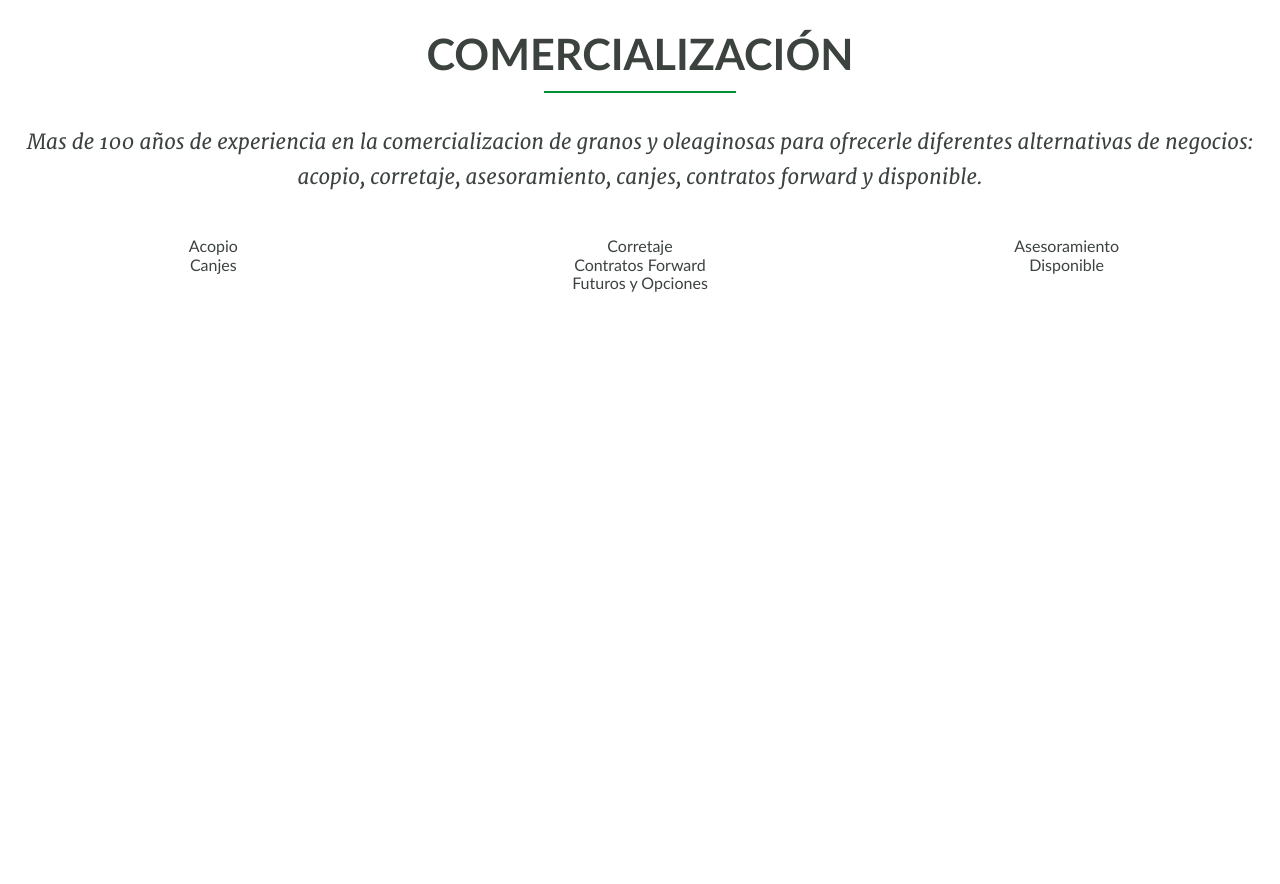
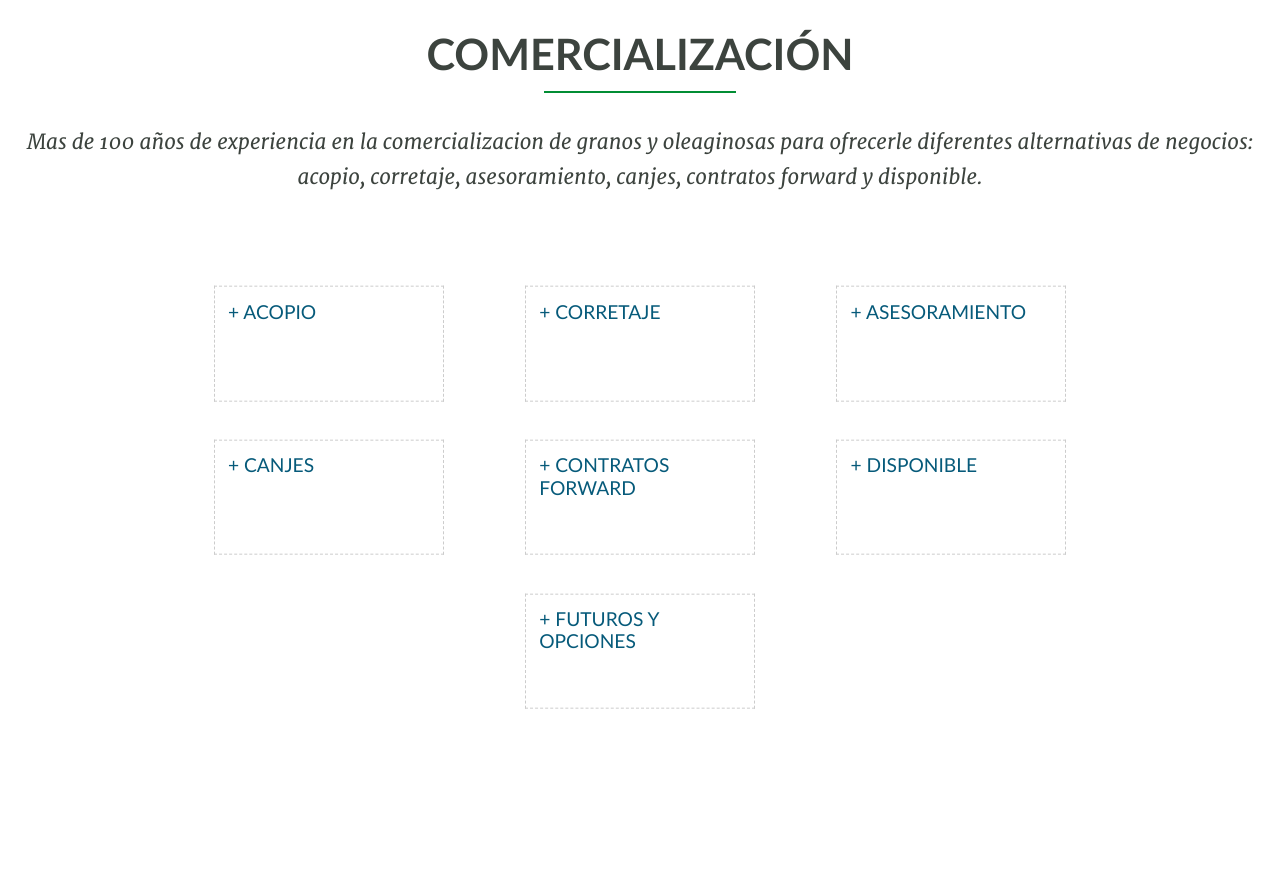
Before and after one commit to luchisds/buratovich, a Django app: template website/templates/units.html in a window 1280 px wide. Shown: the part 1664-2548 px from the top of the page. Run offline with Django 3.2, Linux system fonts and the light colour scheme; the template is opened without the code that fills it, so the values that code supplies are empty; parts of the project's set-up code (start-up, migrations or seed data) failed here and were passed over; some libraries are stand-ins or nearby versions.

Commit message:
commercial boxes in bussines units

```diff
--- a/website/static/css/base.styl
+++ b/website/static/css/base.styl
@@ -115,6 +115,9 @@ footer
 		column(1/2, gutter:0)
 	.col-3
 		column(1/3, gutter:0)
+	.row
+		stack()
+		center()
 	.acopio
 		.related
 			article
--- a/website/static/css/layout.styl
+++ b/website/static/css/layout.styl
@@ -736,7 +736,6 @@ footer
 
 #bussines-units
 	background url('../img/units/back.jpg') no-repeat top center
-	// margin-top -1em
 	padding 3em 0
 	text-align center
 	.units-description
@@ -788,6 +787,8 @@ footer
 		.separator
 			width 3em
 		.main
+			&::after
+				background url('../img/units/unit_acopio.jpg') no-repeat fixed top right
 			.map-container
 				padding 1em 0 0 1em
 				position relative
@@ -816,7 +817,6 @@ footer
 				.plant
 					position relative
 					text-align left
-					// width 50%
 					width 320px
 					z-index 3
 					.detail
@@ -851,8 +851,6 @@ footer
 						margin-top 15px
 				.gp
 					margin 10% auto auto 0
-			&::after
-				background url('../img/units/unit_acopio.jpg') no-repeat fixed top right
 		.related
 			margin-top 4em
 			padding 0 10%
@@ -870,6 +868,27 @@ footer
 		.main
 			&::after
 				background url('../img/units/unit_commer.jpg') no-repeat fixed center left
+			.content
+				position relative
+				top 50%
+				transform translateY(-50%)
+				& > div
+					overflow hidden
+			.box
+				background-color white
+				border 1px dashed $midGrey
+				//box-shadow: 0 0 0 4px #ff0030, 2px 1px 6px 4px rgba(10, 10, 0, 0.5);
+				box-shadow 0 0 0 6px white
+				color $accentColor
+				display inline-block
+				float none
+				font-size 1.2em
+				height 6em
+				margin 1em 2em
+				padding .7em
+				text-align left
+				vertical-align top
+				width 12em
 	.agro
 		.separator
 			width 8em
--- a/website/static/css/styles.css
+++ b/website/static/css/styles.css
@@ -995,6 +995,37 @@ footer .foot:last-child {
 #bussines-units .col-3:last-child {
   margin-right: 0%;
 }
+#bussines-units .row {
+  display: block;
+  clear: both;
+  float: none;
+  width: 100%;
+  margin-left: auto;
+  margin-right: auto;
+  *zoom: 1;
+  width: auto;
+  max-width: 1440px;
+  float: none;
+  display: block;
+  margin-right: auto;
+  margin-left: auto;
+  padding-left: 0;
+  padding-right: 0;
+}
+#bussines-units .row:first-child {
+  margin-left: auto;
+}
+#bussines-units .row:last-child {
+  margin-right: auto;
+}
+#bussines-units .row:before,
+#bussines-units .row:after {
+  content: '';
+  display: table;
+}
+#bussines-units .row:after {
+  clear: both;
+}
 #bussines-units .acopio .related article {
   *zoom: 1;
   float: left;
@@ -1981,6 +2012,9 @@ footer .tax:not(.tax) span:hover .work {
 #bussines-units .acopio .separator {
   width: 3em;
 }
+#bussines-units .acopio .main::after {
+  background: url("../img/units/unit_acopio.jpg") no-repeat fixed top right;
+}
 #bussines-units .acopio .main .map-container {
   padding: 1em 0 0 1em;
   position: relative;
@@ -2064,9 +2098,6 @@ footer .tax:not(.tax) span:hover .work {
 #bussines-units .acopio .main .location .gp {
   margin: 10% auto auto 0;
 }
-#bussines-units .acopio .main::after {
-  background: url("../img/units/unit_acopio.jpg") no-repeat fixed top right;
-}
 #bussines-units .acopio .related {
   margin-top: 4em;
   padding: 0 10%;
@@ -2085,6 +2116,30 @@ footer .tax:not(.tax) span:hover .work {
 }
 #bussines-units .commer .main::after {
   background: url("../img/units/unit_commer.jpg") no-repeat fixed center left;
+}
+#bussines-units .commer .main .content {
+  position: relative;
+  top: 50%;
+  -webkit-transform: translateY(-50%);
+          transform: translateY(-50%);
+}
+#bussines-units .commer .main .content > div {
+  overflow: hidden;
+}
+#bussines-units .commer .main .box {
+  background-color: #fff;
+  border: 1px dashed #ccc;
+  box-shadow: 0 0 0 6px #fff;
+  color: #065a7a;
+  display: inline-block;
+  float: none;
+  font-size: 1.2em;
+  height: 6em;
+  margin: 1em 2em;
+  padding: 0.7em;
+  text-align: left;
+  vertical-align: top;
+  width: 12em;
 }
 #bussines-units .agro .separator {
   width: 8em;
--- a/website/templates/units.html
+++ b/website/templates/units.html
@@ -94,18 +94,18 @@
 		<p class="quote maxwidth">Mas de 100 años de experiencia en la comercializacion de granos y oleaginosas para ofrecerle diferentes alternativas de negocios: acopio, corretaje, asesoramiento, canjes, contratos forward y disponible.</p>
 		<div class="main">
 			<div class="content">
-				<div>
-					<p class="col-3">Acopio</p>
-					<p class="col-3">Corretaje</p>
-					<p class="col-3">Asesoramiento</p>
+				<div class="row">
+					<p class="box col-3">+ ACOPIO</p>
+					<p class="box col-3">+ CORRETAJE</p>
+					<p class="box col-3">+ ASESORAMIENTO</p>
 				</div>
-				<div>
-					<p class="col-3">Canjes</p>
-					<p class="col-3">Contratos Forward</p>
-					<p class="col-3">Disponible</p>
+				<div class="row">
+					<p class="box col-3">+ CANJES</p>
+					<p class="box col-3">+ CONTRATOS FORWARD</p>
+					<p class="box col-3">+ DISPONIBLE</p>
 				</div>
-				<div>
-					<p>Futuros y Opciones</p>
+				<div class="row">
+					<p class="box">+ FUTUROS Y OPCIONES</p>
 				</div>
 			</div>
 		</div>
```
